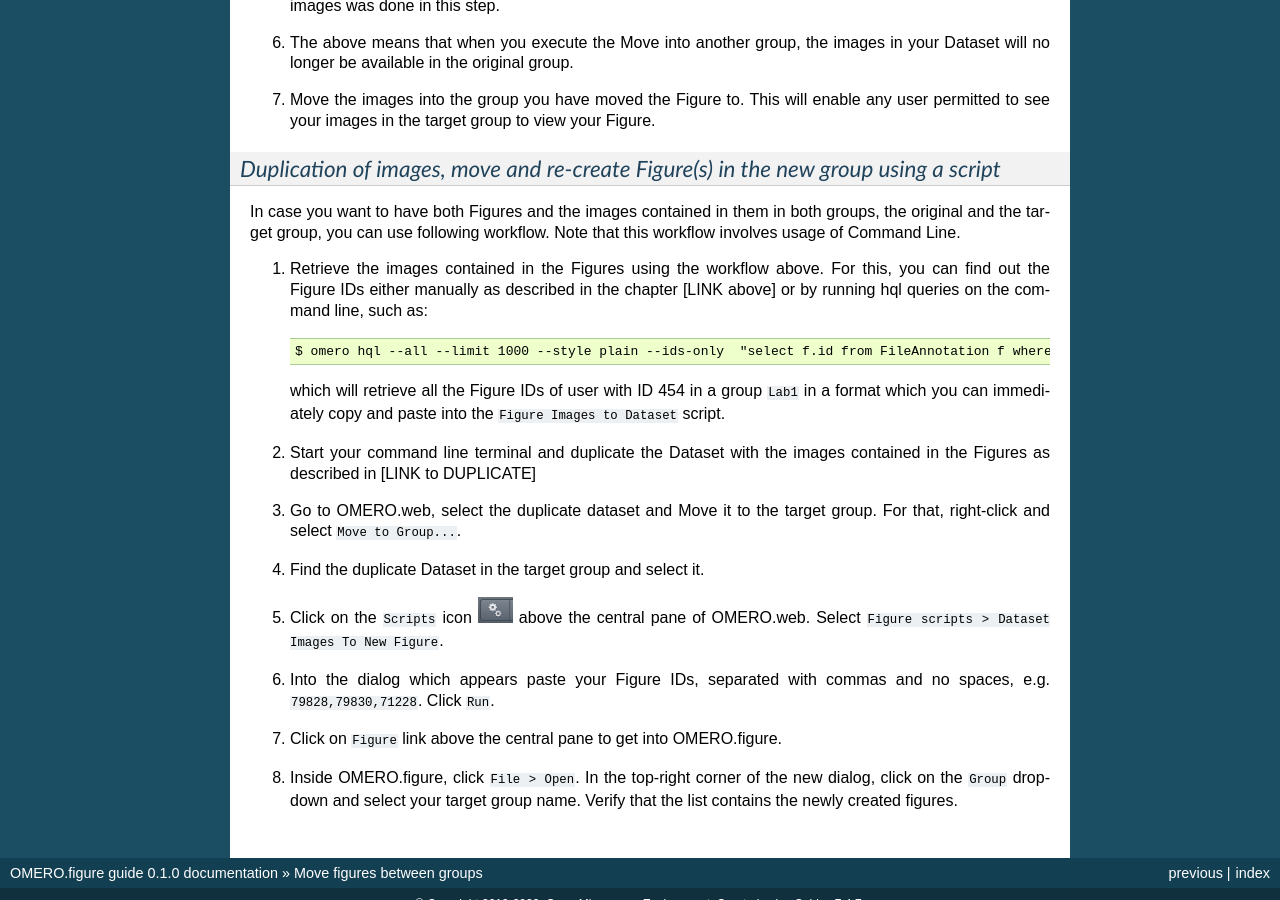
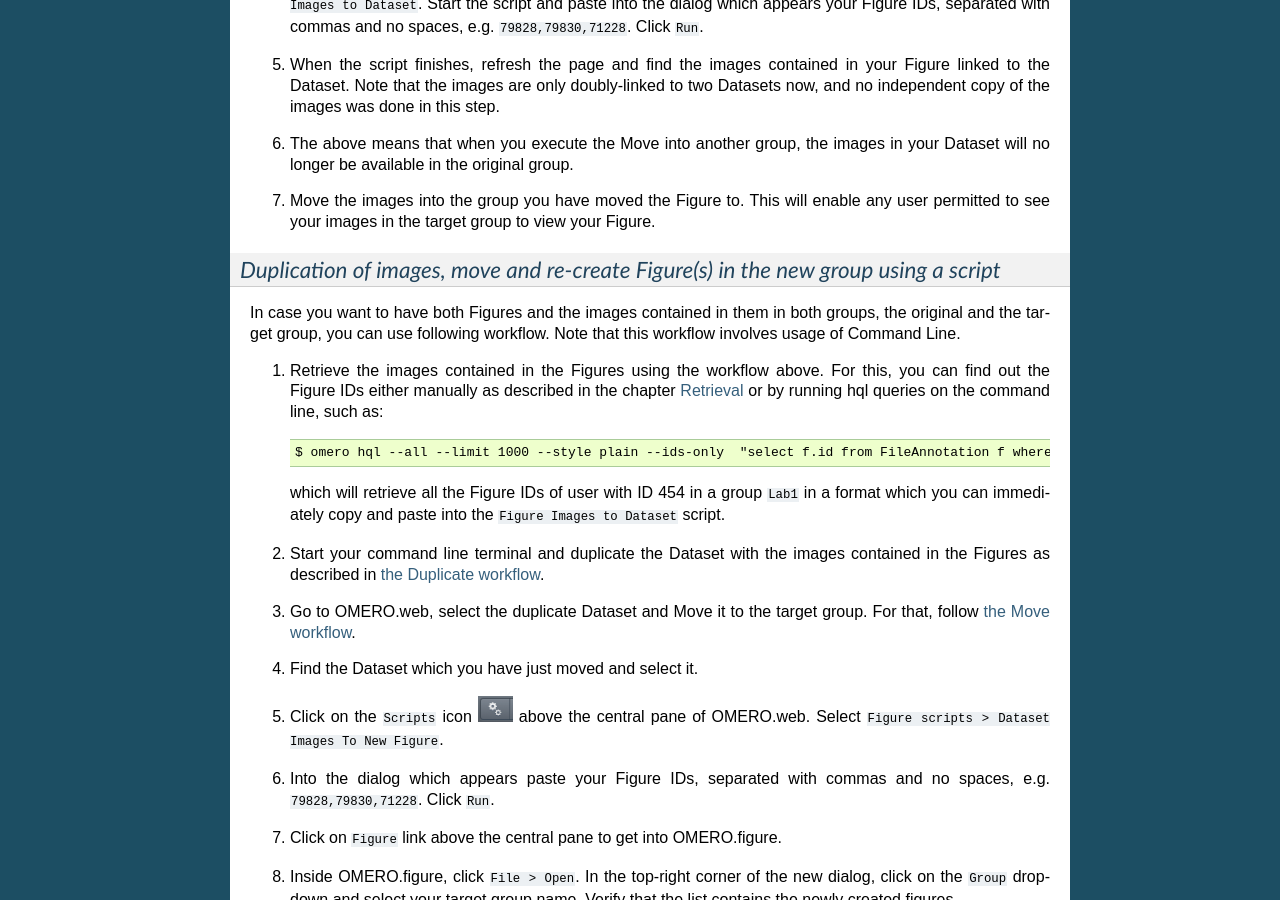
Before and after one commit to ome/omero-guide-figure, a Sphinx documentation site: the page built from docs/omero_figure_move.rst, in a window 1280 px wide and 900 px high, scrolled down 1436 px. Built offline with Sphinx 7.4.7, drawn with Linux system fonts in a browser that asks for light colours; some of the changed text lies outside the part shown.

Commit message:
Add missing links, add scripts to text, finalize

```diff
--- a/docs/omero_figure_move.rst
+++ b/docs/omero_figure_move.rst
@@ -15,7 +15,9 @@
 Setup
 -----
 
--  Install the scripts ``Figure Images to Dataset`` and ``Dataset Images To New Figure`` on your OMERO.server.
+-  Install the scripts :download:`Figure_Images_To_Dataset.py <../scripts/Figure_Images_To_Dataset.py>` and :download:`Dataset_Images_To_New_Figure.py <../scripts/Dataset_Images_To_New_Figure.py>`  on your OMERO.server.
+-  We suggest in this workflow the installation under a folder ``Figure scripts`` but you can install the script in any folder.
+-  See `server-side script guides <https://omero-guides.readthedocs.io/en/latest/scripts/docs/index.html>`__ for further details.
 
 Resources
 ---------
@@ -26,11 +28,11 @@
 ------------
 
 *Moving of figures using OMERO.web user interface*
-~~~~~~~~~~~~~~~~~~~~~~~~~~~~~~~~~~~~~~~~~~~~~~~~~~~~~~~~~
+~~~~~~~~~~~~~~~~~~~~~~~~~~~~~~~~~~~~~~~~~~~~~~~~~~
+
+This workflow assumes that you have an OMERO.figure already created and want to move this figure into another group.
 
 #.  Log in to OMERO.web.
-
-#.  We assume that you have an OMERO.figure already created and want to move this figure into another group.
 
 #.  Click on ``Figure`` link above the central pane to get into OMERO.figure.
 
@@ -42,6 +44,8 @@
 
 .. note::
       You might want to move the images contained in the Figure to the other group as well. This step is optional, if you want to use your figures by yourself only, but you should consider it in case the users you want to share your figure with do not have permissions to see your images in the original group (for example they are members of the target group only).
+
+.. _Retrieval:
 
 *Retrieval of images contained in figures using a script*
 ~~~~~~~~~~~~~~~~~~~~~~~~~~~~~~~~~~~~~~~~~~~~~~~~~~~~~~~~~~~~~~
@@ -69,17 +73,17 @@
 
 In case you want to have both Figures and the images contained in them in both groups, the original and the target group, you can use following workflow. Note that this workflow involves usage of Command Line.
 
-#.  Retrieve the images contained in the Figures using the workflow above. For this, you can find out the Figure IDs either manually as described in the chapter [LINK above] or by running hql queries on the command line, such as::
+#.  Retrieve the images contained in the Figures using the workflow above. For this, you can find out the Figure IDs either manually as described in the chapter :ref:`Retrieval<Retrieval>` or by running hql queries on the command line, such as::
 
     $ omero hql --all --limit 1000 --style plain --ids-only  "select f.id from FileAnnotation f where (f.details.group.name = 'Lab1' and f.details.owner.id = 454)" | sed -e 's/^.*,//g' | paste -s -d, -
 
     which will retrieve all the Figure IDs of user with ID 454 in a group ``Lab1`` in a format which you can immediately copy and paste into the ``Figure Images to Dataset`` script.
 
-#.  Start your command line terminal and duplicate the Dataset with the images contained in the Figures as described in [LINK to DUPLICATE]
+#.  Start your command line terminal and duplicate the Dataset with the images contained in the Figures as described in `the Duplicate workflow <https://omero-guides.readthedocs.io/en/latest/introduction/docs/data-management.html#command-line-duplicating-objects>`__.
 
-#.  Go to OMERO.web, select the duplicate dataset and Move it to the target group. For that, right-click and select ``Move to Group...``.
+#.  Go to OMERO.web, select the duplicate Dataset and Move it to the target group. For that, follow `the Move workflow <https://omero-guides.readthedocs.io/en/latest/introduction/docs/data-management.html#move-data-between-groups>`__.
 
-#.  Find the duplicate Dataset in the target group and select it.
+#.  Find the Dataset which you have just moved and select it.
 
 #.  Click on the ``Scripts`` icon |image1| above the central pane of OMERO.web. Select ``Figure scripts > Dataset Images To New Figure``.
 
```
